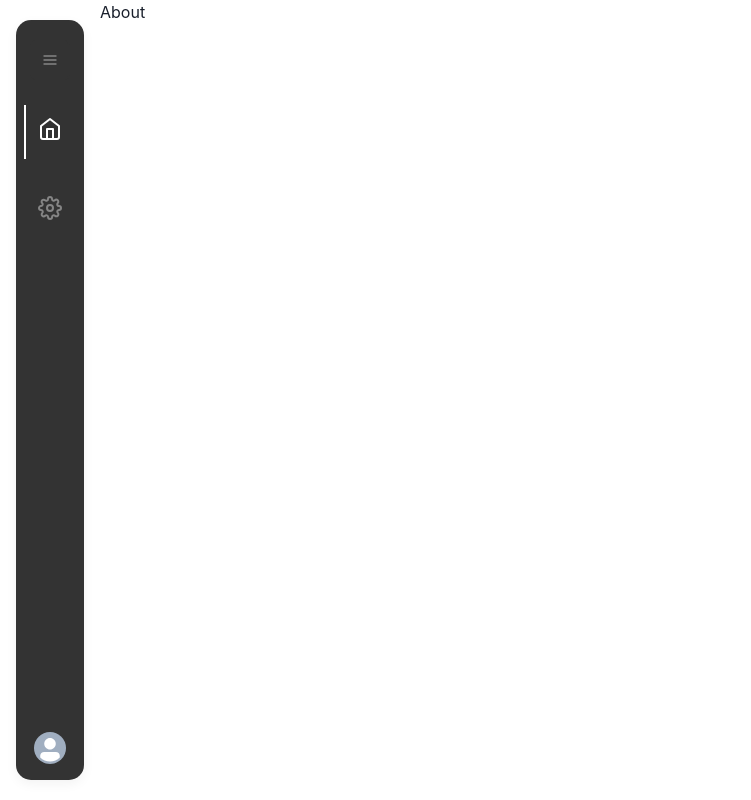
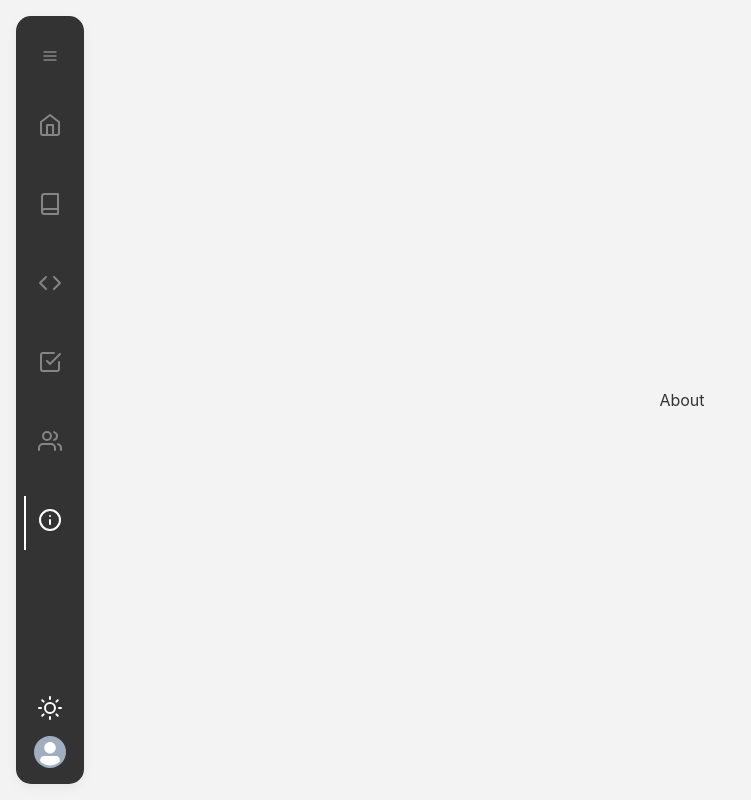
Before and after one commit to ZdravkoGyurov/grader-frontend, a React (Create React App) app: page /about in a window 1280 px wide. Shown: the whole page, without its empty margins (0-751 px from the left). Built offline with nearby package versions, Linux system fonts and the light colour scheme.

Commit message:
fix side nav bar

```diff
--- a/src/App.js
+++ b/src/App.js
@@ -1,23 +1,13 @@
 import "./App.css";
-import { Route, Routes, Link } from "react-router-dom";
-import { Flex, Link as ChakraLink } from "@chakra-ui/layout";
-import About from "./About";
+import { Flex } from "@chakra-ui/layout";
 import Sidebar from "./components/Sidebar";
+import Main from "./components/Main";
 
 function App() {
   return (
-    <Flex>
+    <Flex backgroundColor="#F3F3F3" h="100vh" p="1rem">
       <Sidebar />
-      {/* <ul>
-        <li>
-          <Link to={"/about"}>
-            <ChakraLink color={"red"}>About</ChakraLink>
-          </Link>
-        </li>
-      </ul> */}
-      <Routes>
-        <Route exact path="/about" element={<About />} />
-      </Routes>
+      <Main />
     </Flex>
   );
 }
--- /dev/null
+++ b/src/components/Assignments.js
@@ -0,0 +1,7 @@
+export default function Assignments() {
+  return (
+    <>
+      <div>Assignments</div>
+    </>
+  );
+}
--- /dev/null
+++ b/src/components/Courses.js
@@ -0,0 +1,7 @@
+export default function Courses() {
+  return (
+    <>
+      <div>Courses</div>
+    </>
+  );
+}
--- /dev/null
+++ b/src/components/Home.js
@@ -0,0 +1,7 @@
+export default function Home() {
+  return (
+    <>
+      <div>Home</div>
+    </>
+  );
+}
--- /dev/null
+++ b/src/components/Main.js
@@ -0,0 +1,25 @@
+import { Route, Routes } from "react-router-dom";
+import Home from "./Home";
+import About from "./About";
+import { Flex } from "@chakra-ui/layout";
+import NotFound from "./NotFound";
+import Users from "./Users";
+import Courses from "./Courses";
+import Submissions from "./Submissions";
+import Assignments from "./Assignments";
+
+export default function Main() {
+  return (
+    <Flex color="#333333" w="100%" alignItems="center" justifyContent="center">
+      <Routes>
+        <Route exact strict path="/submissions" element={<Submissions />} />
+        <Route exact strict path="/assignments" element={<Assignments />} />
+        <Route exact strict path="/courses" element={<Courses />} />
+        <Route exact strict path="/users" element={<Users />} />
+        <Route exact strict path="/about" element={<About />} />
+        <Route exact strict path="/" element={<Home />} />
+        <Route path="*" element={<NotFound />} />
+      </Routes>
+    </Flex>
+  );
+}
--- a/src/components/NavItem.js
+++ b/src/components/NavItem.js
@@ -1,26 +1,30 @@
-import { Flex, Link, Text } from "@chakra-ui/layout";
+import { Flex, Text, Link } from "@chakra-ui/layout";
 import { Menu, MenuButton } from "@chakra-ui/react";
 import { Icon } from "@chakra-ui/icon";
+import { NavLink } from "react-router-dom";
 
-export default function NavItem({ navSize, title, icon, active }) {
+export default function NavItem({ navSize, title, icon, path, location }) {
   return (
     <Flex
       mt={25}
       flexDir="column"
       w="100%"
       alignItems={navSize === "small" ? "center" : "flex-start"}
-      borderLeft={active ? "2px solid #FFFFFF" : "2px solid #333333"}
+      borderLeft={path === location ? "2px solid #FFFFFF" : "2px solid #333333"}
       paddingRight="2px"
     >
       <Menu placement="right">
         <Link
+          as={NavLink}
           p={3}
           borderRadius={8}
           _hover={{ textDecor: "none", color: "#FFFFFF" }}
+          _focus={{ boxShadow: "none" }}
           w={navSize === "large" && "100%"}
+          to={path}
         >
           <MenuButton w="100%">
-            <Flex alignItems="center" color={active && "#FFFFFF"}>
+            <Flex alignItems="center" color={path === location && "#FFFFFF"}>
               <Icon as={icon} fontSize="2xl" />
               <Text ml={5} display={navSize === "small" ? "none" : "flex"}>
                 {title}
--- /dev/null
+++ b/src/components/NotFound.js
@@ -0,0 +1,12 @@
+import { useEffect } from "react";
+import { useNavigate } from "react-router-dom";
+
+export default function NotFound() {
+  let navigate = useNavigate();
+
+  useEffect(() => {
+    navigate("/");
+  });
+
+  return <></>;
+}
--- a/src/components/Sidebar.js
+++ b/src/components/Sidebar.js
@@ -1,18 +1,31 @@
 import { Avatar } from "@chakra-ui/avatar";
 import { IconButton } from "@chakra-ui/button";
+import Icon from "@chakra-ui/icon";
 import { Divider, Flex, Heading, Text } from "@chakra-ui/layout";
 import { useState } from "react";
-import { FiMenu, FiHome, FiSettings } from "react-icons/fi";
+import {
+  FiMenu,
+  FiHome,
+  FiInfo,
+  FiUsers,
+  FiBook,
+  FiCheckSquare,
+  FiCode,
+  FiSun,
+  FiMoon,
+} from "react-icons/fi";
+import { useLocation } from "react-router";
 import NavItem from "./NavItem";
 
 export default function Sidebar() {
   const [navSize, setNavSize] = useState("small");
+  const [theme, setTheme] = useState("dark");
+  let location = useLocation();
 
   return (
     <Flex
       position="sticky"
-      h="95vh"
-      margin="2.5vh 1rem 0 1rem"
+      marginRight="1rem"
       boxShadow="0 4px 12px 0 rgba(0, 0, 0, 0.05)"
       borderRadius="15px"
       flexDir="column"
@@ -27,9 +40,15 @@ export default function Sidebar() {
         alignItems={navSize === "small" ? "center" : "flex-start"}
         as="nav"
       >
+        <Flex
+          w={navSize !== "small" && "100%"}
+          mt={5}
+          alignItems="center"
+          justifyContent="space-between"
+          paddingRight={navSize === "large" && "0.75rem"}
+        >
           <IconButton
             background="none"
-          mt={5}
             _hover={{ background: "none", color: "#FFFFFF" }}
             _focus={{ boxShadow: "none" }}
             _active={{ backgroundColor: "#333333" }}
@@ -41,13 +60,55 @@ export default function Sidebar() {
             borderLeft="2px solid #333333"
             borderRight="2px solid #333333"
           ></IconButton>
+          <Icon
+            hidden={navSize === "small"}
+            as={theme === "light" ? FiMoon : FiSun}
+            fontSize="2xl"
+            color="#FFFFFF"
+          />
+        </Flex>
         <NavItem
           navSize={navSize}
           icon={FiHome}
-          title="Dashboard"
-          active
+          title="Home"
+          path="/"
+          location={location.pathname}
         ></NavItem>
-        <NavItem navSize={navSize} icon={FiSettings} title="Settings"></NavItem>
+        <NavItem
+          navSize={navSize}
+          icon={FiBook}
+          title="Courses"
+          path="/courses"
+          location={location.pathname}
+        ></NavItem>
+        <NavItem
+          navSize={navSize}
+          icon={FiCode}
+          title="Assignments"
+          path="/assignments"
+          location={location.pathname}
+        ></NavItem>
+        <NavItem
+          navSize={navSize}
+          icon={FiCheckSquare}
+          title="Submissions"
+          path="/submissions"
+          location={location.pathname}
+        ></NavItem>
+        <NavItem
+          navSize={navSize}
+          icon={FiUsers}
+          title="Users"
+          path="/users"
+          location={location.pathname}
+        ></NavItem>
+        <NavItem
+          navSize={navSize}
+          icon={FiInfo}
+          title="About"
+          path="/about"
+          location={location.pathname}
+        ></NavItem>
       </Flex>
       <Flex
         paddingLeft="1rem"
@@ -58,6 +119,11 @@ export default function Sidebar() {
         mb={4}
         color="#FFFFFF"
       >
+        <Icon
+          hidden={navSize !== "small"}
+          as={theme === "light" ? FiMoon : FiSun}
+          fontSize="2xl"
+        />
         <Divider display={navSize === "small" ? "none" : "flex"} />
         <Flex mt={4} alignItems="center" justifyContent="left">
           <Avatar size="sm" src="" />
--- /dev/null
+++ b/src/components/Submissions.js
@@ -0,0 +1,7 @@
+export default function Submissions() {
+  return (
+    <>
+      <div>Submissions</div>
+    </>
+  );
+}
--- /dev/null
+++ b/src/components/Users.js
@@ -0,0 +1,7 @@
+export default function Users() {
+  return (
+    <>
+      <div>Users</div>
+    </>
+  );
+}
```
Also changed, not shown: src/components/About.js (renamed from src/About.js), 1 other file (tests, documents, lock files or other folders). Lines whose indentation alone changed are shown as unchanged.
